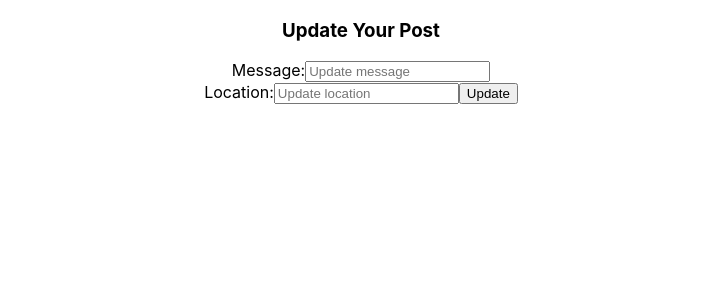
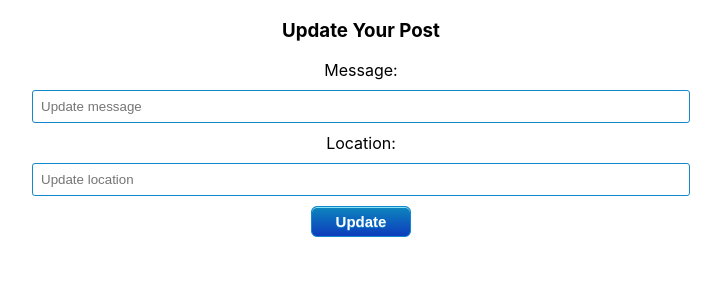
Before and after one commit to hesterrk/Expat_Front_End, a React (Create React App) app in the folder expat_journal/: page /updatejournal/1 in a window 1280 px wide. Shown: the top 300 px of the page, without its empty margins (279-1000 px from the left). Built offline with nearby package versions, Linux system fonts and the light colour scheme; sample sign-in values are in the browser's storage.

Commit message:
styles to all forms the same

```diff
--- a/expat_journal/src/components/UpdateJournal.js
+++ b/expat_journal/src/components/UpdateJournal.js
@@ -5,6 +5,30 @@ import {
   changeUpdateJournal
 } from "./actions/actionCreators";
 import { connect } from "react-redux";
+import styled from "styled-components";
+
+const Input = styled.input`
+  padding: 0.5rem;
+  width: 50%;
+  margin-top: 10px;
+  margin-bottom: 10px;
+  border: 1px solid #1488cc;
+  border-radius: 3px;
+`;
+
+const Button = styled.button`
+  box-shadow: inset 0px 1px 0px 0px #84e2f3;
+  background: linear-gradient(to bottom, #0d82bd 5%, #0d3cbd 100%);
+  background-color: #1488cc;
+  border-radius: 6px;
+  border: 1px solid #1488cc;
+  color: #ffffff;
+  font-size: 15px;
+  font-weight: bold;
+  padding: 6px 24px;
+  text-decoration: none;
+  text-shadow: 0px 1px 0px #1488cc;
+`;
 
 function UpdateJournal(props) {
   const history = useHistory();
@@ -33,8 +57,8 @@ function UpdateJournal(props) {
       <form onSubmit={onSubmit}>
         <label>
           {" "}
-          Message:
-          <input
+          Message: <br></br>
+          <Input
             type="text"
             name="message"
             placeholder="Update message"
@@ -45,8 +69,8 @@ function UpdateJournal(props) {
         <br></br>
         <label>
           {" "}
-          Location:
-          <input
+          Location: <br></br>
+          <Input
             type="text"
             name="location"
             placeholder="Update location"
@@ -54,8 +78,9 @@ function UpdateJournal(props) {
             onChange={updateChange}
           />
         </label>
+        <br></br>
 
-        <button> Update </button>
+        <Button> Update </Button>
       </form>
     </div>
   );
```
